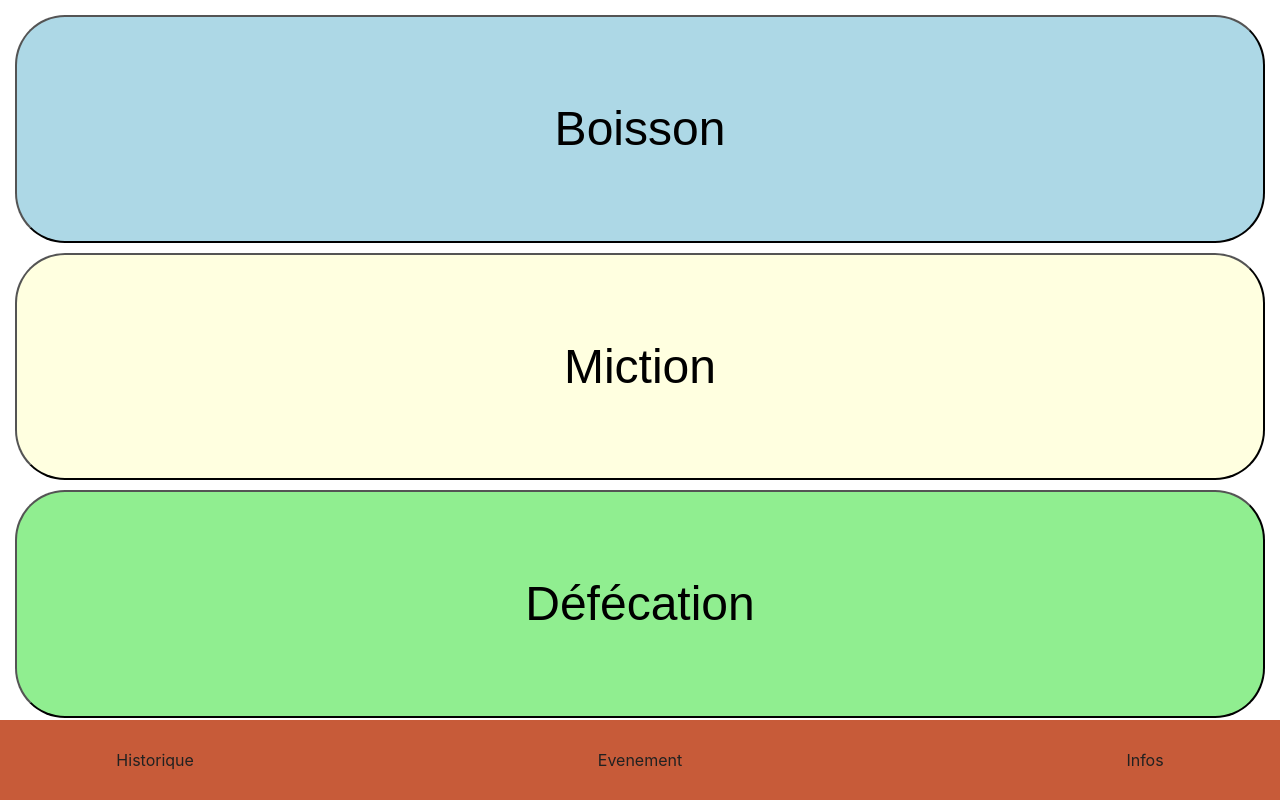
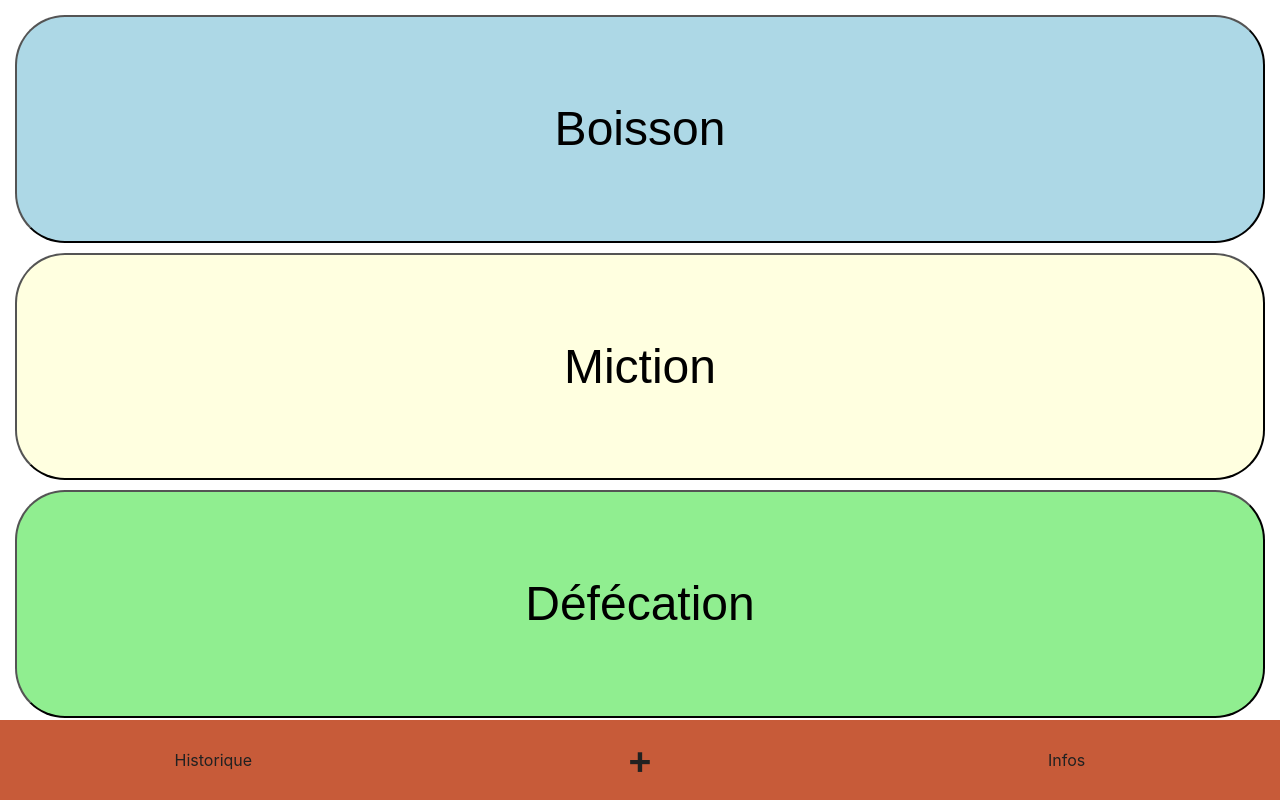
Before and after one commit to FlorianGardy/up-day-mobile, a React (Create React App) app: page /events in a window 1280 px wide. Built offline with nearby package versions, Linux system fonts and the light colour scheme.

Commit message:
finished the new EventButton behaviour and style

```diff
--- a/src/components/Navbar.jsx
+++ b/src/components/Navbar.jsx
@@ -13,29 +13,26 @@ const Navbar = () => {
   let eventButtonGroup = shouldDrop
     ? styles.shownEventButtonGroup
     : styles.hiddenEventButtonGroup;
-  console.log(eventButtonGroup);
 
   return (
-    <nav>
+    <nav className={styles.bottomNavBar}>
       <NavLink to="/history" className={styles.history}>
         Historique
       </NavLink>
-      {/* <div className={styles.events}> */}
-      {/* <NavLink to="/events">Nouvel Evenement</NavLink> */}
       <div onClick={handleClick} className={styles.events}>
-        Evenement
+        +
       </div>
       <NavLink to="/about" className={styles.about}>
         Infos
       </NavLink>
       <div className={eventButtonGroup}>
-        <NavLink id="buttonPee" to="/events/urination">
+        <NavLink id={styles.buttonPee} to="/events/urination">
           Miction
         </NavLink>
-        <NavLink id="buttonDrink" to="/events/drink">
+        <NavLink id={styles.buttonDrink} to="/events/drink">
           Boisson
         </NavLink>
-        <NavLink id="buttonPoo" to="/events/defecation">
+        <NavLink id={styles.buttonPoo} to="/events/defecation">
           Défécation
         </NavLink>
       </div>
--- a/src/components/Navbar.module.scss
+++ b/src/components/Navbar.module.scss
@@ -1,47 +1,95 @@
 @import "../global.scss";
 
-nav {
+.bottomNavBar {
   background-color: $secondary-dark;
   position: absolute;
   bottom: 0;
   width: 100%;
   display: grid;
-  grid-template-columns: 1fr 3fr 3fr 3fr 1fr;
+  grid-template-columns: 3fr 3fr 3fr;
   grid-template-rows: 1fr;
   height: 10vh;
+  a {
+    text-decoration: none;
+    color: $text-color-dark;
+  }
 }
 
-a {
-  text-decoration: none;
-  color: $text-color-dark;
-}
-
-/* Center text on X baseline */
 .history {
   align-self: center;
   justify-self: start;
-  grid-column: 2/3;
+  grid-column: 1/2;
+  width: 100%;
+  line-height: 10vh;
 }
 
 .events {
   justify-self: center;
-  grid-column: 3/4;
+  grid-column: 2/3;
   align-self: center;
+  font-size: 40px;
+  font-weight: 600;
   color: $text-color-dark;
+  line-height: 10vh;
+  width: 100%;
+  cursor: pointer;
 }
+
 .about {
   justify-self: end;
   align-self: center;
-  grid-column: 4/5;
+  grid-column: 3/4;
+  line-height: 10vh;
+  width: 100%;
 }
+.history:hover,
+.events:hover,
+.about:hover {
+  background-color: $secondary-light;
+}
+
 .hiddenEventButtonGroup {
   display: none;
 }
+
+// Buttons depends of these variables
+$buttonGroupWidth: 100%;
+$buttonGroupHeight: 80px;
+
 .shownEventButtonGroup {
-  display: block;
   position: absolute;
-  height: 50px;
-  width: 100%;
-  top: -50px;
-  /* border: 1px solid red; */
+  height: $buttonGroupHeight;
+  width: $buttonGroupWidth;
+  top: -80px;
+  align-items: stretch;
+  display: grid;
+  grid-template-columns: repeat(3, 3fr);
+  grid-template-rows: 1fr;
 }
+#buttonPee {
+  background-color: $secondary-light;
+  line-height: ($buttonGroupHeight - 1);
+  width: ($buttonGroupWidth - 1);
+  justify-self: left;
+  border: 1px solid $secondary-dark;
+}
+#buttonDrink {
+  background-color: $secondary-light;
+  line-height: ($buttonGroupHeight - 1);
+  width: ($buttonGroupWidth - 1);
+  border: 1px solid $secondary-dark;
+  justify-self: center;
+}
+#buttonPoo {
+  background-color: $secondary-light;
+  line-height: ($buttonGroupHeight - 1);
+  width: ($buttonGroupWidth - 1);
+  border: 1px solid $secondary-dark;
+  justify-self: end;
+}
+#buttonPee:hover,
+#buttonDrink:hover,
+#buttonPoo:hover {
+  background-color: #fff;
+  transition: all 0.3s ease 0s;
+}
```
